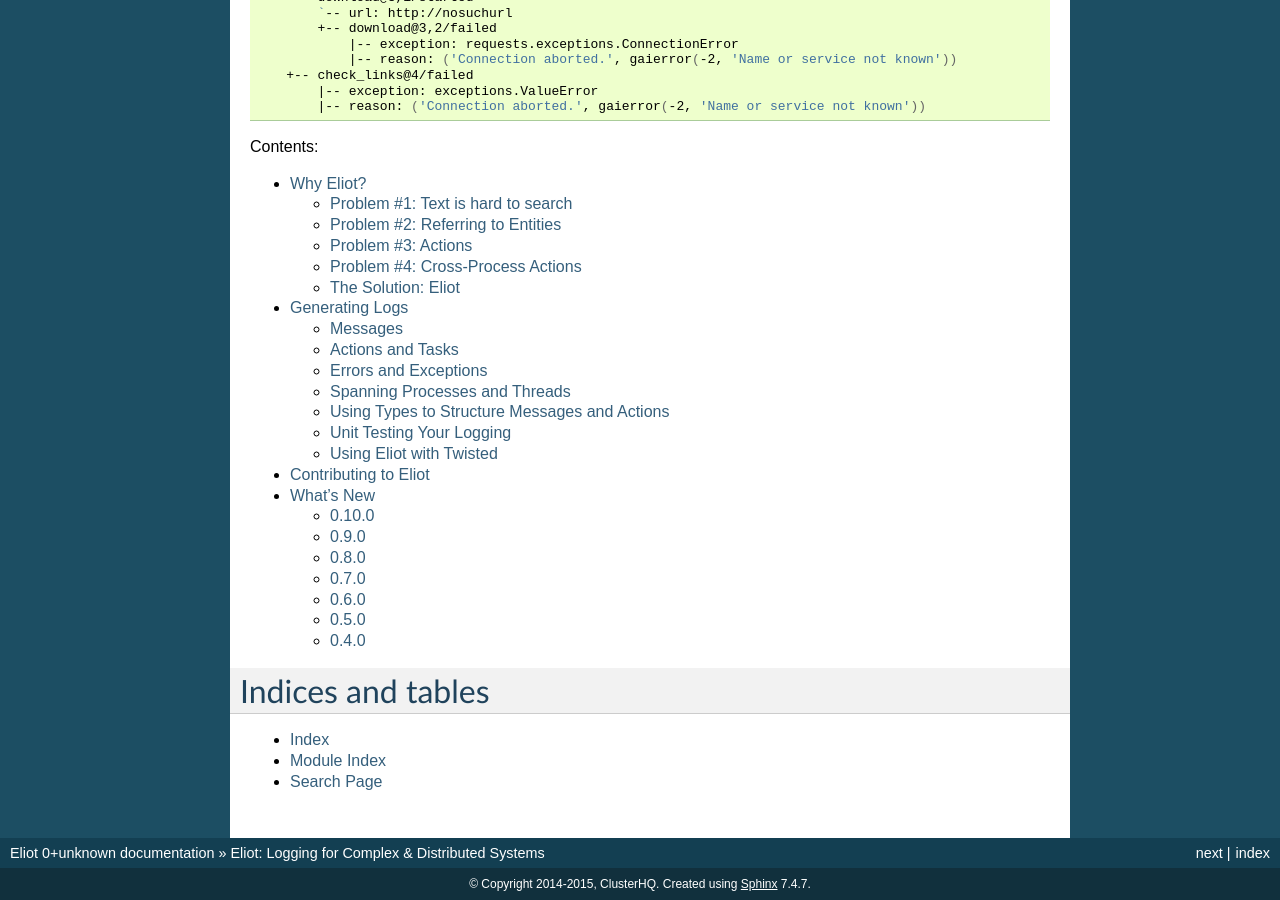
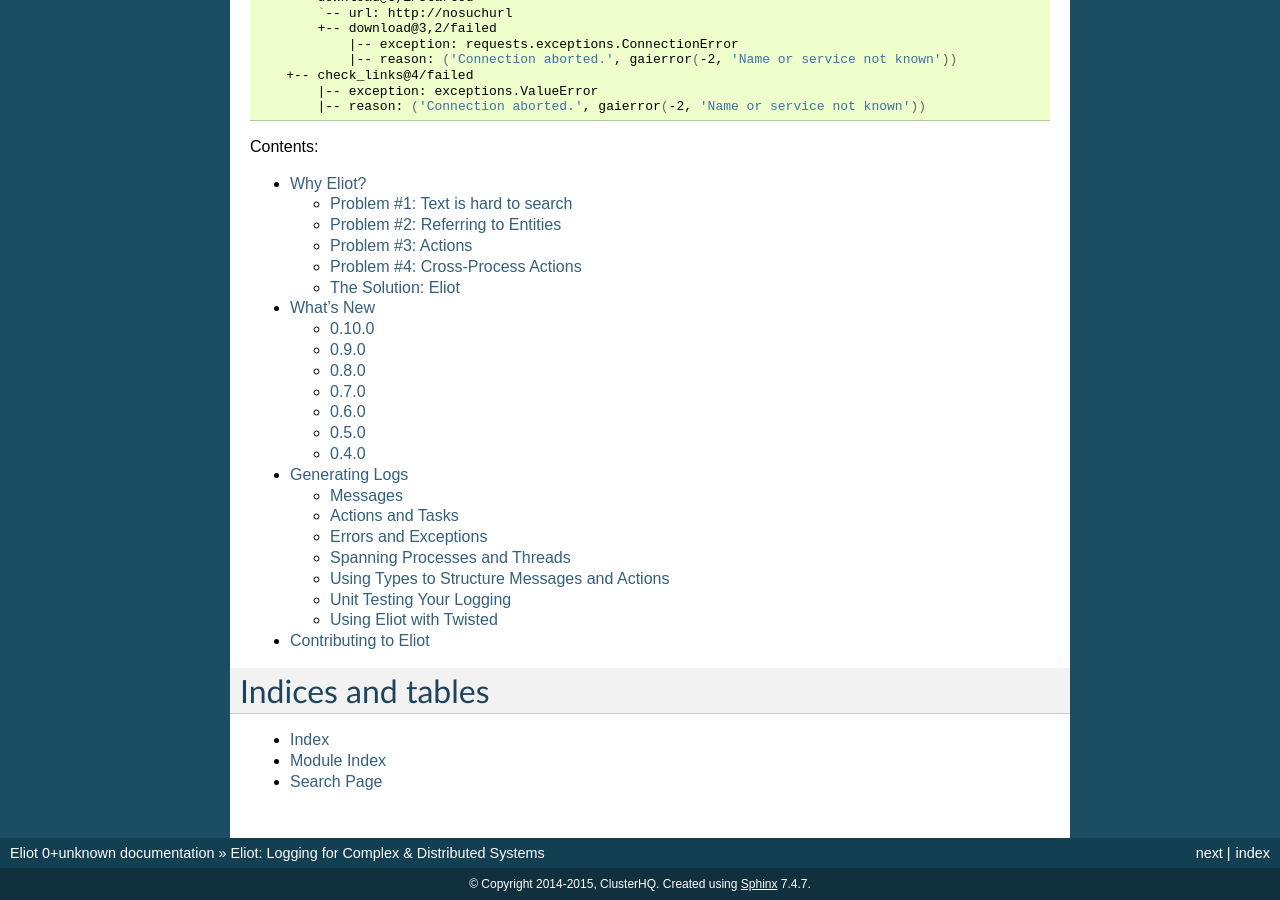
Before and after one commit to itamarst/eliot, a Sphinx documentation site: the page built from docs/source/index.rst, in a window 1280 px wide and 900 px high, scrolled down 779 px. Built offline with Sphinx 7.4.7, drawn with Linux system fonts in a browser that asks for light colours; pages that are not in the unit, such as notebooks, are missing from menus.

Commit message:
Make release notes more prominent.

```diff
--- a/docs/source/index.rst
+++ b/docs/source/index.rst
@@ -28,11 +28,11 @@
 
 .. toctree::
    introduction
+   news
    generating/index
    outputting/index
    reading/index
    development
-   news
    :maxdepth: 2
 
 
```
